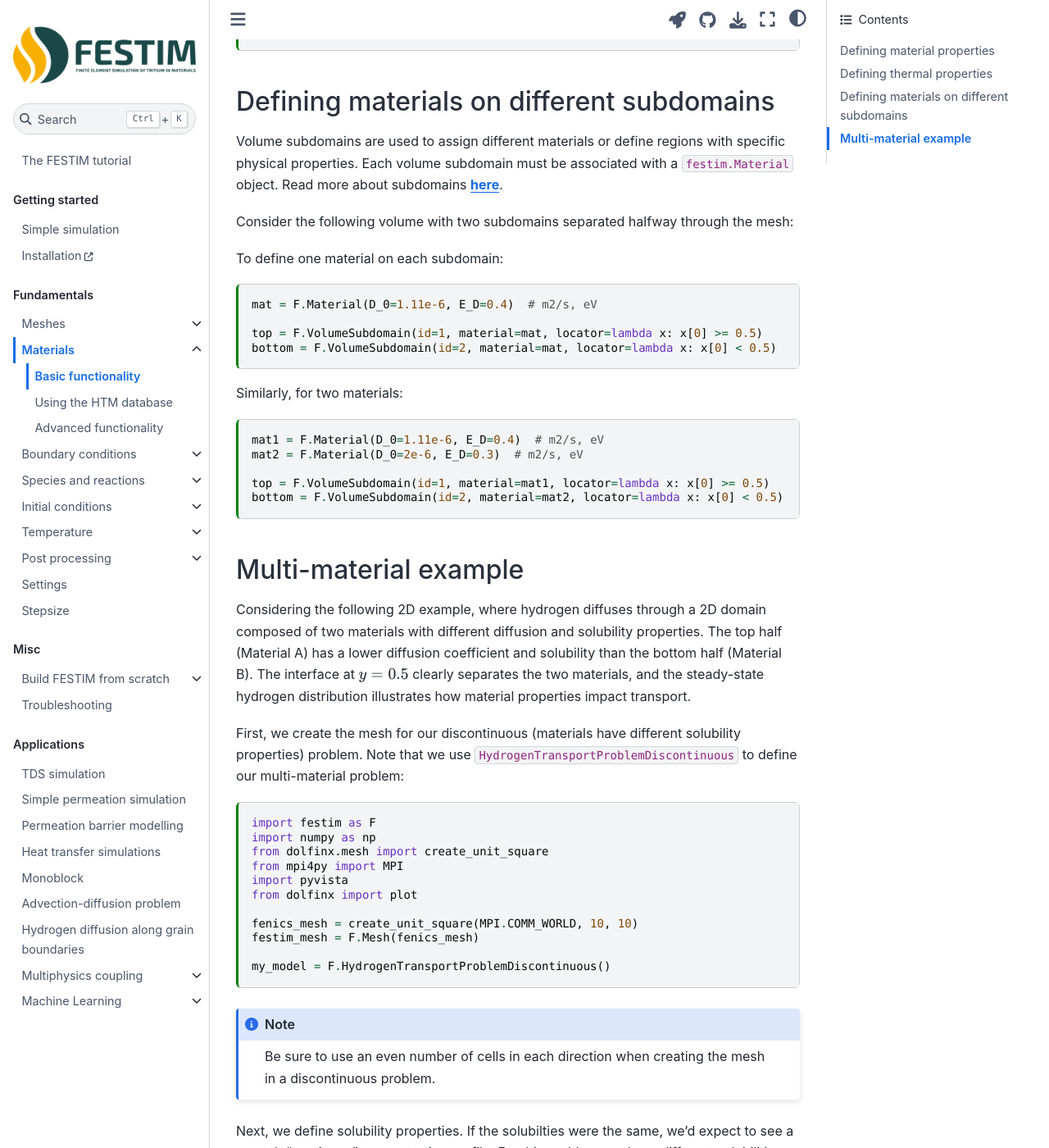
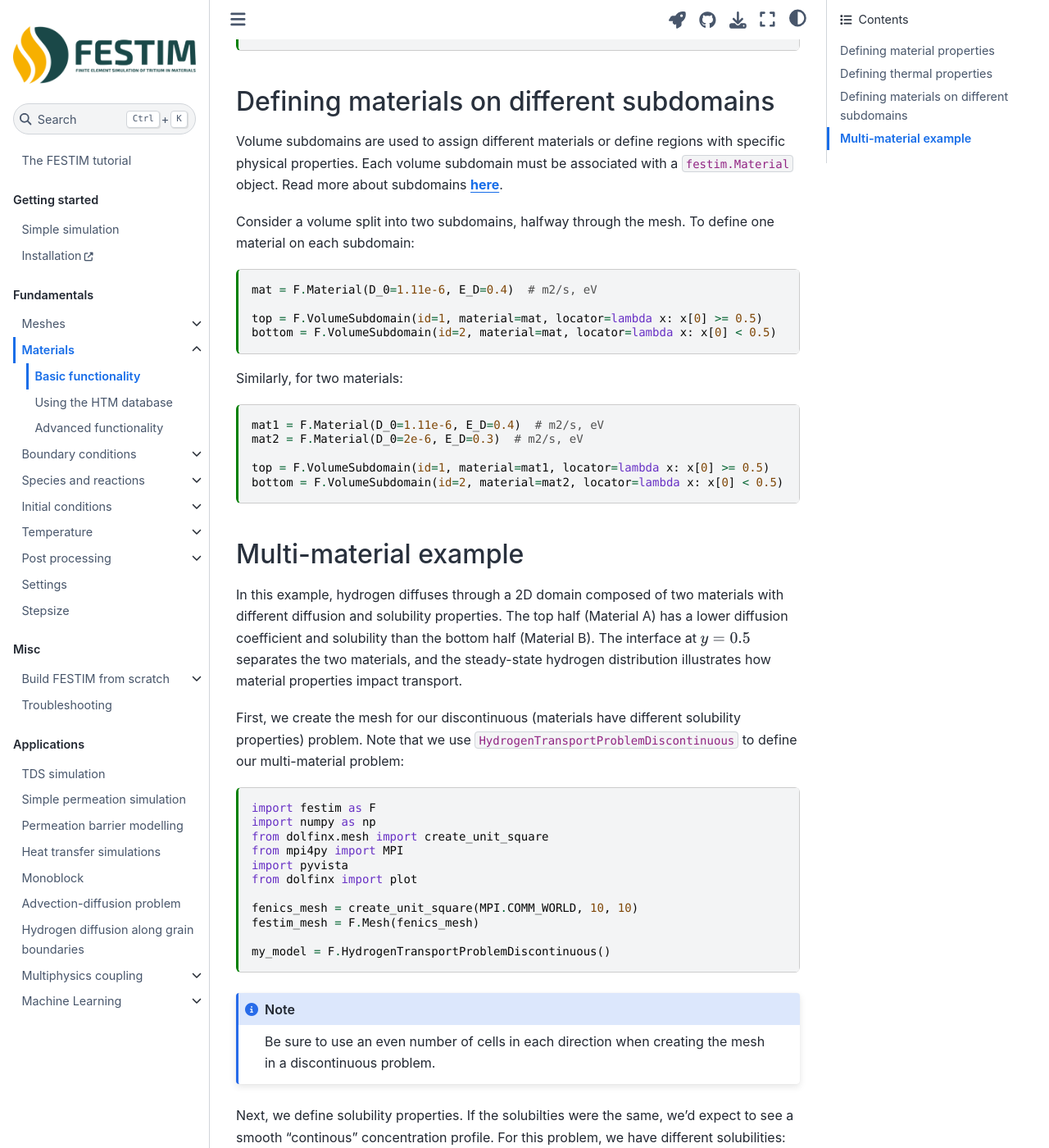
Before and after one commit to festim-dev/FESTIM-workshop, a Jupyter Book: the page built from book/content/material/material_basics.md, in a window 1280 px wide and 1400 px high, scrolled down 1382 px. Shown: the whole window at 82% size. Built offline with Jupyter Book 1.0.4 settings and Sphinx 7.4.7 and the Sphinx Book theme 1.1.4, drawn with Linux system fonts in a browser that asks for light colours; pages that are not in the unit, such as notebooks, are missing from menus; some of the changed text lies outside the part shown.

Commit message:
Fix typo, dangling figure prose, and non-themed alert
- bc_intro.md: "Backgrounc" -> "Background" in the page H1, which is also
  the sidebar label and had propagated into the built search index.
- material_basics.md: two passages promised a figure that was never added
  ("Consider the following volume...", "Considering the following 2D
  example...") and were followed by an empty +++ cell break. Reword to
  describe the setup directly.
- material_basics.md: the closing raw <div class="alert alert-block
  alert-success"> ignores the theme's dark mode. Use a MyST admonition.
- material_basics.md: $𝑦=0.5$ used a Unicode mathematical-italic y inside
  math mode. Use a plain y.

Co-Authored-By: Claude Opus 4.8 <noreply@anthropic.com>

````diff
--- a/book/content/material/material_basics.md
+++ b/book/content/material/material_basics.md
@@ -72,11 +72,7 @@ mat.density = lambda T: 7*T + 5
 
 Volume subdomains are used to assign different materials or define regions with specific physical properties. Each volume subdomain must be associated with a `festim.Material` object. Read more about subdomains __[here](https://festim-workshop.readthedocs.io/en/latest/content/meshes/mesh_fenics.html#defining-subdomains)__.
 
-Consider the following volume with two subdomains separated halfway through the mesh:
-
-+++
-
-To define one material on each subdomain:
+Consider a volume split into two subdomains, halfway through the mesh. To define one material on each subdomain:
 
 ```{code-cell} ipython3
 mat = F.Material(D_0=1.11e-6, E_D=0.4)  # m2/s, eV
@@ -97,9 +93,7 @@ bottom = F.VolumeSubdomain(id=2, material=mat2, locator=lambda x: x[0] < 0.5)
 
 ## Multi-material example ##
 
-Considering the following 2D example, where hydrogen diffuses through a 2D domain composed of two materials with different diffusion and solubility properties. The top half (Material A) has a lower diffusion coefficient and solubility than the bottom half (Material B). The interface at $𝑦=0.5$ clearly separates the two materials, and the steady-state hydrogen distribution illustrates how material properties impact transport.
-
-+++
+In this example, hydrogen diffuses through a 2D domain composed of two materials with different diffusion and solubility properties. The top half (Material A) has a lower diffusion coefficient and solubility than the bottom half (Material B). The interface at $y=0.5$ separates the two materials, and the steady-state hydrogen distribution illustrates how material properties impact transport.
 
 First, we create the mesh for our discontinuous (materials have different solubility properties) problem. Note that we use `HydrogenTransportProblemDiscontinuous` to define our multi-material problem:
 
@@ -212,6 +206,8 @@ else:
     figure = u_plotter.screenshot("concentration.png")
 ```
 
-<div class="alert alert-block alert-success">
-Success! We see diffusion from the top surface downwards, with a discontinuity at the interface!
-</div>
+```{admonition} Success!
+:class: tip
+
+We see diffusion from the top surface downwards, with a discontinuity at the interface!
+```
````
Also changed, not shown: book/content/boundary_conditions/bc_intro.md (+1 -1 lines).
